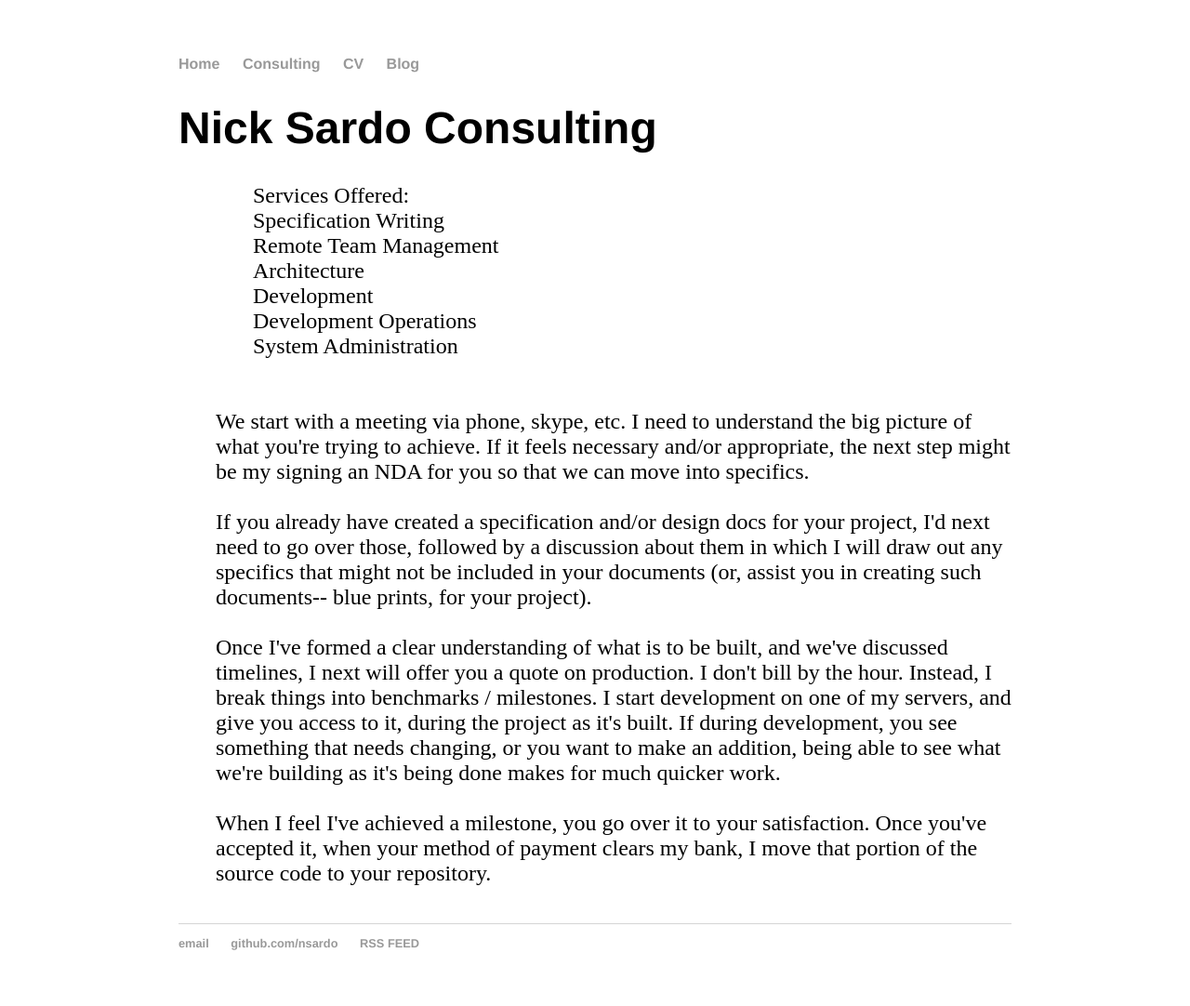
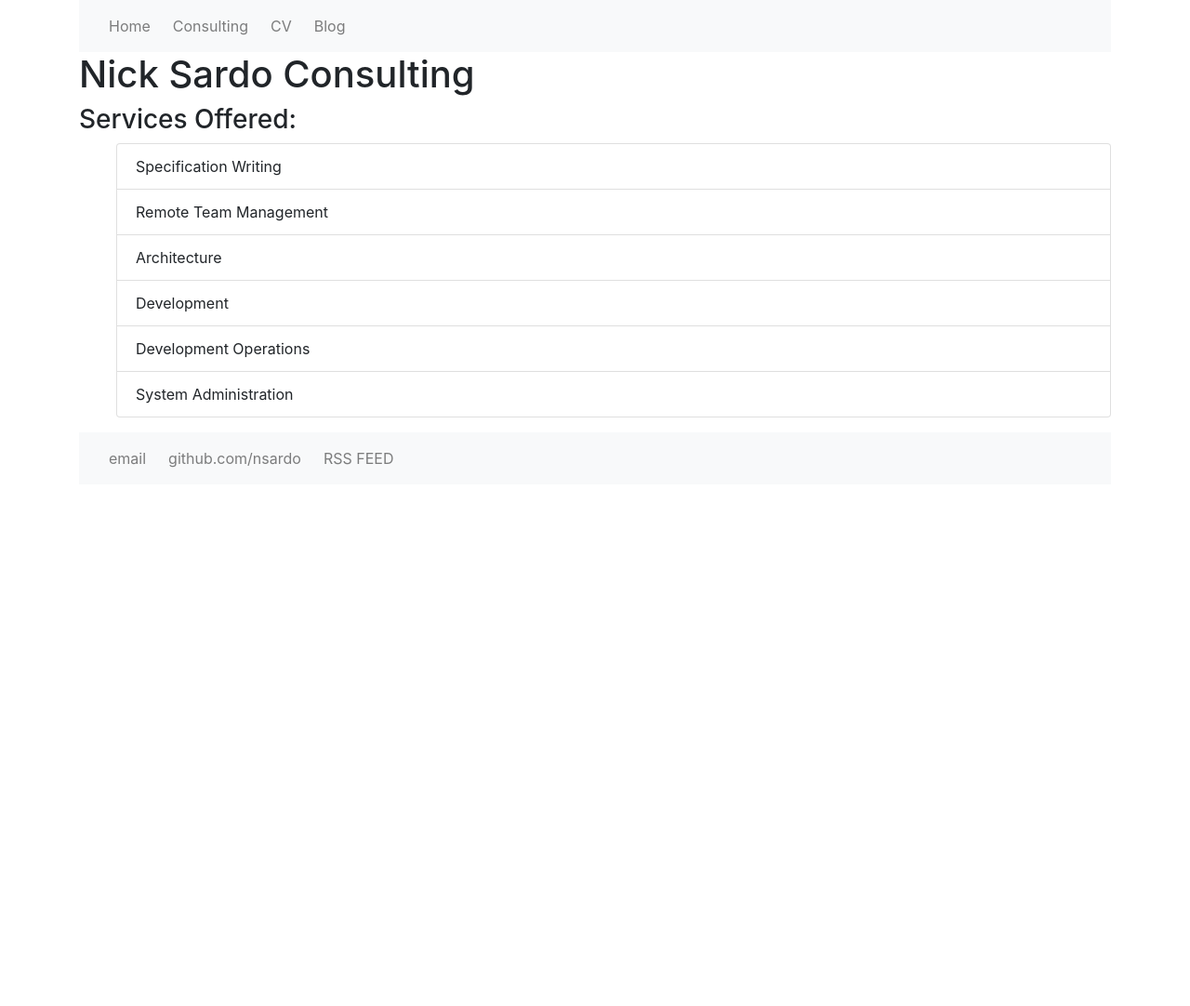
Before and after one commit to nsardo/nsardo.github.io, a Jekyll site: the page built from consulting/index.html, in a window 1280 px wide. Shown: the whole page at 93% size. Built offline with Jekyll 4.4.1, drawn with Linux system fonts in a browser that asks for light colours; nearby versions of some CDN libraries; after the commit the page ends 900 px from its top, so only the background shows below that.

```diff
--- a/_layouts/default.html
+++ b/_layouts/default.html
@@ -1,31 +1,83 @@
 <!DOCTYPE html>
-  <html>
+  <html lang="en">
     <head>
+      <meta charset="utf-8">
+      <meta name="viewport" content="width=device-width, initial-scale=1, shrink-to-fit=no">
       {% feed_meta %}
       <title>{{ page.title }}</title>
       <!-- link to main stylesheet -->
-      <link rel="stylesheet" type="text/css" href="/css/main.css"/>
+      <!-- <link rel="stylesheet" type="text/css" href="/css/main.css"/> -->
+      <link rel="stylesheet"
+            href="https://maxcdn.bootstrapcdn.com/bootstrap/4.0.0/css/bootstrap.min.css"
+            integrity="sha384-Gn5384xqQ1aoWXA+058RXPxPg6fy4IWvTNh0E263XmFcJlSAwiGgFAW/dAiS6JXm"
+            crossorigin="anonymous">
     </head>
     <body>
-      <nav>
-          <ul>
-              <li><a href="/">Home</a></li>
-              <li><a href="/consulting">Consulting</a></li>
-              <li><a href="/cv">CV</a></li>
-              <li><a href="/blog">Blog</a></li>
-          </ul>
-      </nav>
       <div class="container">
+        <div class="row">
+          <div class="col-sm">
+            <!-- flex-column flex-sm-row  navbar-light bg-light fixed-top- navbar-dark -->
+              <nav class="navbar navbar-expand-sm nav-fill navbar-light bg-light">
+                <ul class="navbar-nav">
+                  <li item="nav-item">
+                    <a class="flex-sm-fill text-sm-center nav-link" style="padding-left: 1em;" href="/">Home</a>
+                  </li>
+                  <li class="nav-item">
+                    <a class="flex-sm-fill text-sm-center nav-link" style="padding-left: 1em;" href="/consulting">Consulting</a>
+                  </li>
+                  <li class="nav-item">
+                    <a class="flex-sm-fill text-sm-center nav-link" style="padding-left: 1em;" href="/cv">CV</a>
+                  </li>
+                  <li>
+                    <a class="flex-sm-fill text-sm-center nav-link" style="padding-left: 1em;" href="/blog">Blog</a>
+                  </li>
+                </ul>
+            </nav>
+          </div>
+        </div>
 
-      {{ content }}
+        <div class="row">
+          <div class="col-md auto">
+          {{ content }}
+          </div>
+        </div>
 
-      </div><!-- /.container -->
-      <footer>
-          <ul>
-              <li><a href="mailto:gcc.programmer@gmail.com">email</a></li>
-              <li><a href="https://github.com/nsardo">github.com/nsardo</a></li>
-              <li><a href="https://nsardo.github.io/feed.xml">RSS FEED</a></li>
-        </ul>
+      <div class="row">
+        <div class="col-sm auto">
+          <footer>
+            <nav class="navbar navbar-expand-sm nav-fill navbar-light bg-light">
+            <ul class="navbar-nav">
+              <li class="nav-item">
+                <a class="nav-link" style="padding-left: 1em;" href="mailto:gcc.programmer@gmail.com">email</a>
+              </li>
+              <li class="nav-item">
+                <a class="nav-link" style="padding-left: 1em;" href="https://github.com/nsardo">github.com/nsardo</a>
+              </li>
+              <li class="nav-item">
+                <a class="nav-link" style="padding-left: 1em;" href="https://nsardo.github.io/feed.xml">RSS FEED</a>
+              </li>
+            </ul>
+          </footer>
+        </nav>
       </footer>
+    </div>
+
+    <!-- <script
+      src="https://code.jquery.com/jquery-3.3.1.min.js"
+      integrity="sha256-FgpCb/KJQlLNfOu91ta32o/NMZxltwRo8QtmkMRdAu8="
+      crossorigin="anonymous">
+    </script> -->
+    <script src="https://code.jquery.com/jquery-3.2.1.slim.min.js"
+            integrity="sha384-KJ3o2DKtIkvYIK3UENzmM7KCkRr/rE9/Qpg6aAZGJwFDMVNA/GpGFF93hXpG5KkN"
+            crossorigin="anonymous">
+    </script>
+    <script src="https://cdnjs.cloudflare.com/ajax/libs/popper.js/1.12.9/umd/popper.min.js"
+            integrity="sha384-ApNbgh9B+Y1QKtv3Rn7W3mgPxhU9K/ScQsAP7hUibX39j7fakFPskvXusvfa0b4Q"
+            crossorigin="anonymous">
+    </script>
+    <script src="https://maxcdn.bootstrapcdn.com/bootstrap/4.0.0/js/bootstrap.min.js"
+            integrity="sha384-JZR6Spejh4U02d8jOt6vLEHfe/JQGiRRSQQxSfFWpi1MquVdAyjUar5+76PVCmYl"
+            crossorigin="anonymous">
+    </script>
     </body>
   </html>
--- a/consulting/index.html
+++ b/consulting/index.html
@@ -3,25 +3,12 @@ layout: default
 title: Nick Sardo Consulting
 ---
   <h1>{{ page.title }}</h1>
-  <ul class="posts">
-      <ul>
-        Services Offered:
-      <li>Specification Writing</li>
-      <li>Remote Team Management</li>
-      <li>Architecture</li>
-      <li>Development</li>
-      <li> Development Operations</li>
-      <li> System Administration</li>
-    </ul>
-    <br />
-    <br />
-    We start with a meeting via phone, skype, etc. I need to understand the big picture of what you're trying to achieve. If it feels necessary and/or appropriate, the next step might be my signing an NDA for you so that we can move into specifics.
-  <br />
-  <br />
-    If you already have created a specification and/or design docs for your project, I'd next need to go over those, followed by a discussion about them in which I will draw out any specifics that might not be included in your documents (or, assist you in creating such documents-- blue prints, for your project).
-  <br />
-  <br />
-    Once I've formed a clear understanding of what is to be built, and we've discussed timelines, I next will offer you a quote on production. I don't bill by the hour. Instead, I break things into benchmarks / milestones. I start development on one of my servers, and give you access to it, during the project as it's built. If during development, you see something that needs changing, or you want to make an addition, being able to see what we're building as it's being done makes for much quicker work.
-  <br />
-  <br />
-    When I feel I've achieved a milestone, you go over it to your satisfaction. Once you've accepted it, when your method of payment clears my bank, I move that portion of the source code to your repository.
+  <h3>Services Offered:</h3>
+  <ul>
+    <li class="list-group-item">Specification Writing</li>
+    <li class="list-group-item">Remote Team Management</li>
+    <li class="list-group-item">Architecture</li>
+    <li class="list-group-item">Development</li>
+    <li class="list-group-item"> Development Operations</li>
+    <li class="list-group-item"> System Administration</li>
+</ul>
--- a/css/main.css
+++ b/css/main.css
@@ -1,4 +1,4 @@
-
+/*
 
 body {
     margin: 60px auto;
@@ -52,3 +52,4 @@ ul.posts {
 ul.posts li {
     list-style: none;
 }
+*/
```
Also changed, not shown: blog/index.html (+7 -3 lines), index.md (+7 -4 lines), 1 other file.
